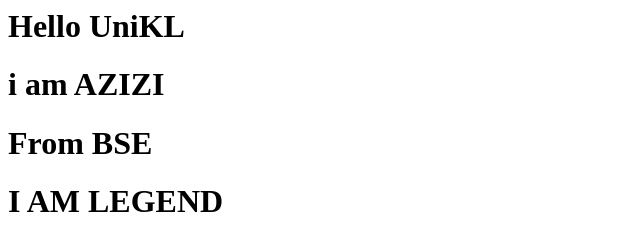
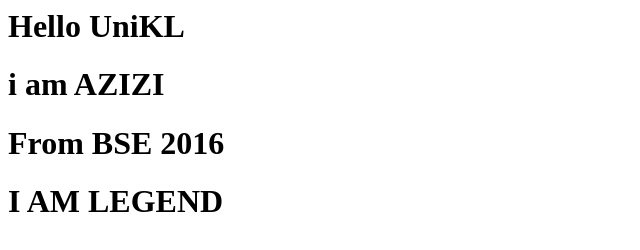
Before and after one commit to azizizahri92/unikl-2016, a plain HTML site: page page2.html in a window 1280 px wide. Shown: the whole page, without its empty margins (0-640 px from the left). Drawn offline with Linux system fonts and the light colour scheme.

Commit message:
initial push to github

```diff
--- a/page2.html
+++ b/page2.html
@@ -5,7 +5,7 @@
 		<body>
 			<h1> Hello UniKL </h1>
 			<h1> i am AZIZI </h1>
-			<h1> From BSE </h1>
+			<h1> From BSE 2016 </h1>
 			<h1> I AM LEGEND </h1>
 
 
```
